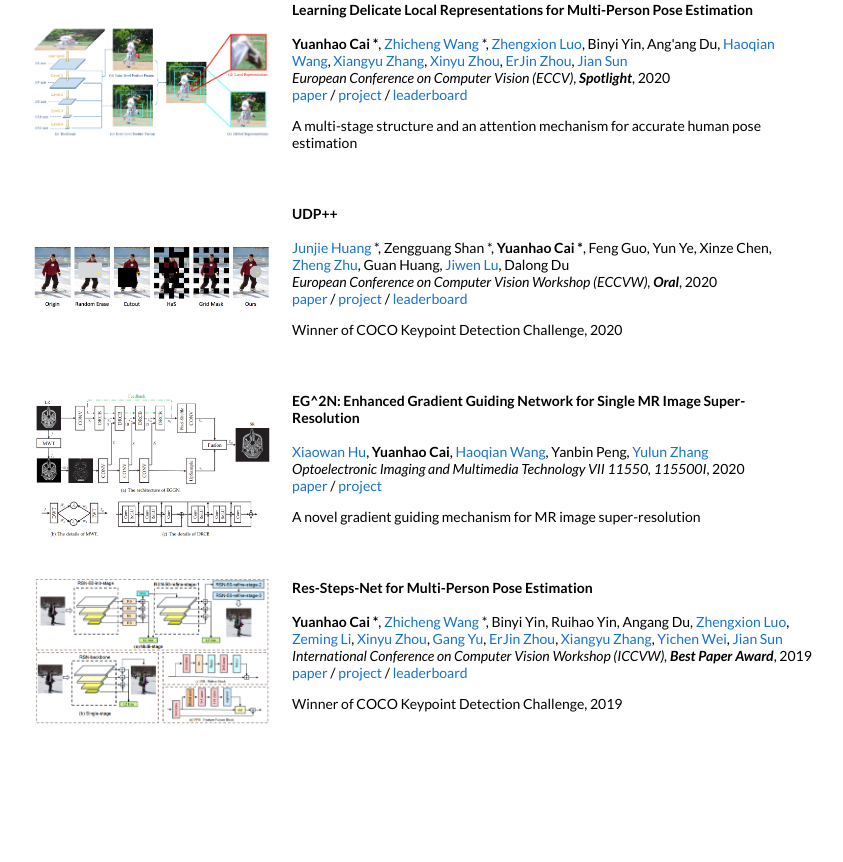
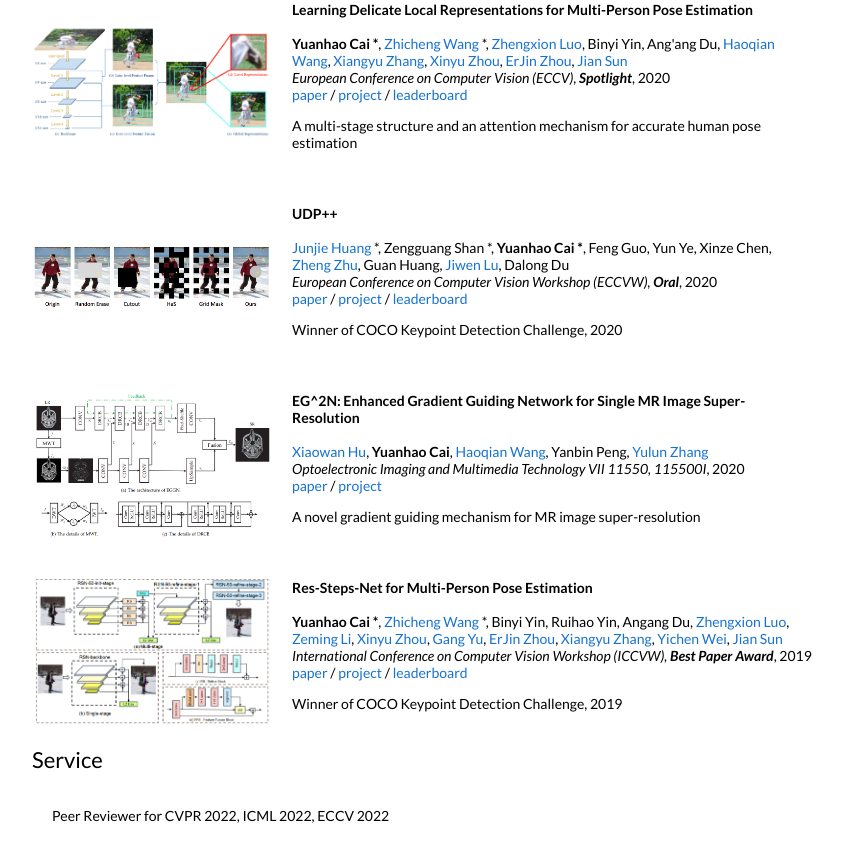
Before and after one commit to ChunmingHe/caiyuanhao1998.github.io, a Jekyll site: the page built from _posts/2022-01-08-cvpr22.markdown, in a window 1280 px wide and 900 px high, scrolled down 2454 px. Shown: the top 862 px of the window, without its empty margins (208-1051 px from the left). Built offline with Jekyll 4.4.1, drawn with Linux system fonts in a browser that asks for light colours; before the commit the page ends 3242 px from its top, so only the background shows below that.

Commit message:
Update default.html

```diff
--- a/_layouts/default.html
+++ b/_layouts/default.html
@@ -132,6 +132,19 @@
           {% endfor %}
           {% endfor %}
         </table>
+
+
+        <table style="width:100%;border:0px;border-spacing:0px;border-collapse:separate;margin-right:auto;margin-left:auto;">
+          <h2>Service</h2>
+          <tr style="padding:0px">
+            <td style="padding:2.5%;vertical-align:left">
+              <p>
+                Peer Reviewer for CVPR 2022, ICML 2022, ECCV 2022
+              </p>
+            </td>
+          </tr>
+        </table>
+
         <br>
 
         <!--
```
